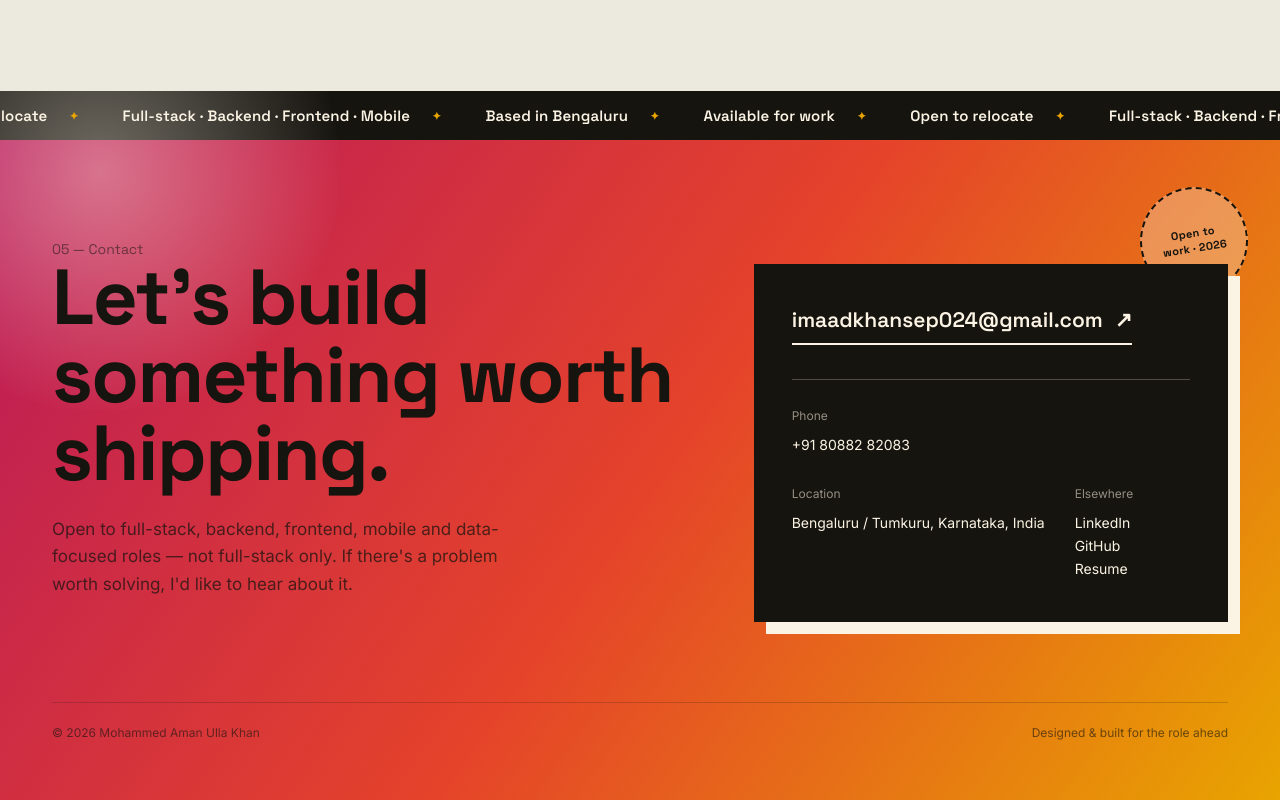
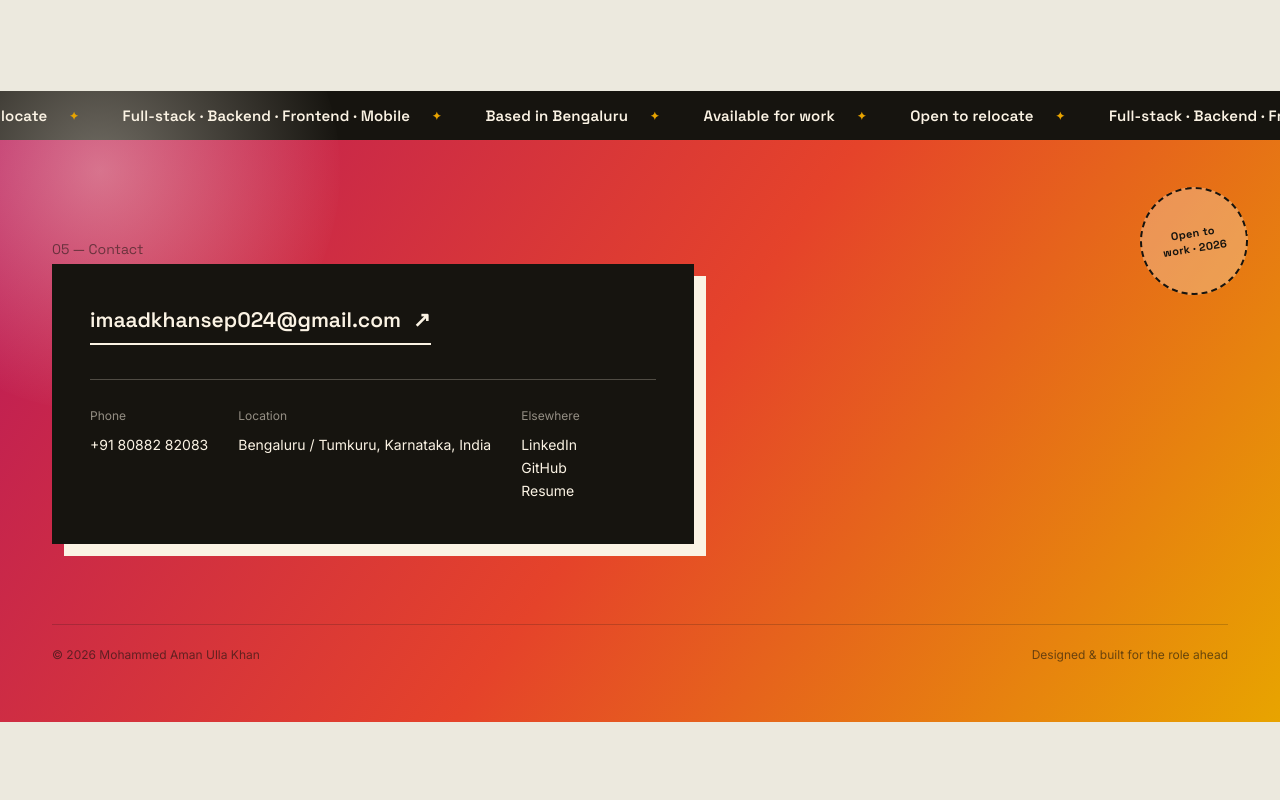
Before and after one commit to imaxdkhan/portfolio_aman, a plain HTML site: page index.html in a window 1280 px wide. Shown: the part 5103-5903 px from the top of the page. After the commit the page ends 5825 px from the top, so only its background shows below. Drawn offline with nearby package versions, Linux system fonts and the light colour scheme.

Commit message:
Update index.html

```diff
--- a/index.html
+++ b/index.html
@@ -1354,11 +1354,6 @@
         <div class="sec-num" style="color:rgba(22,20,15,0.55)">05 — Contact</div>
 
         <div class="contact-layout">
-          <div class="contact-copy">
-            <h2 class="contact-title">Let's build something worth shipping.</h2>
-            <p class="contact-sub">Open to full-stack, backend, frontend, mobile and data-focused roles — not full-stack
-              only. If there's a problem worth solving, I'd like to hear about it.</p>
-          </div>
 
           <div class="contact-card">
             <a href="mailto:imaadkhansep024@gmail.com" class="contact-email magnetic"
```
